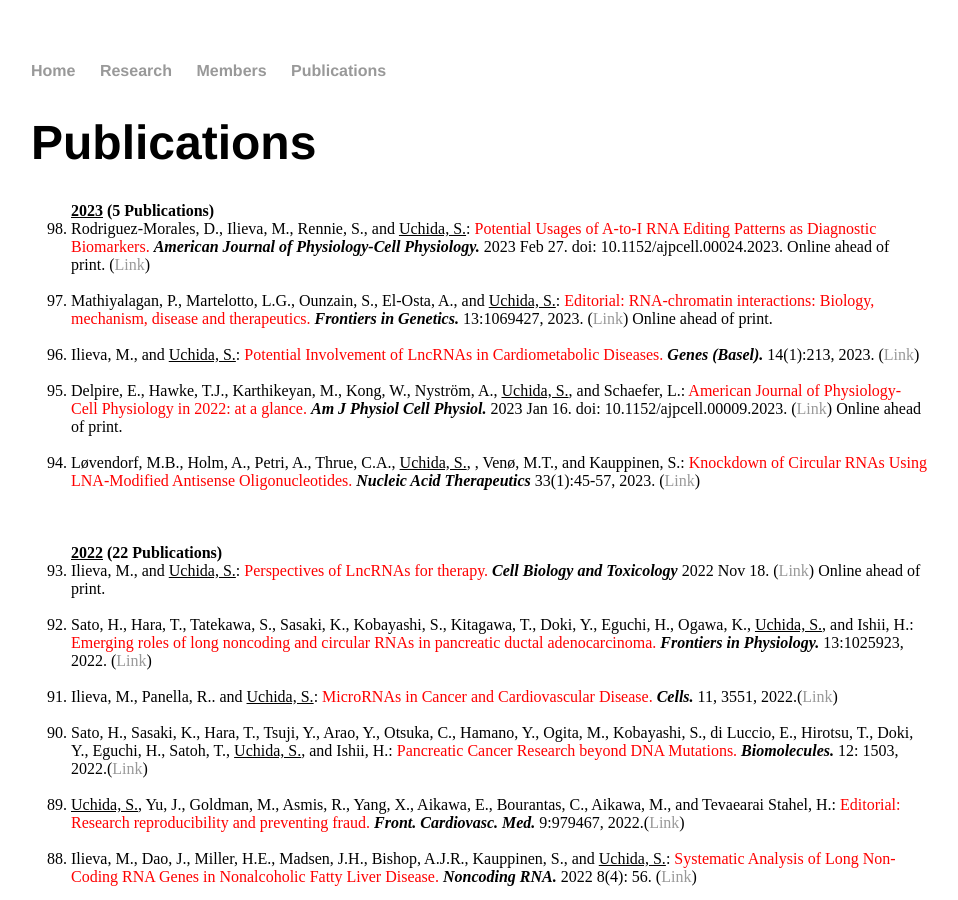
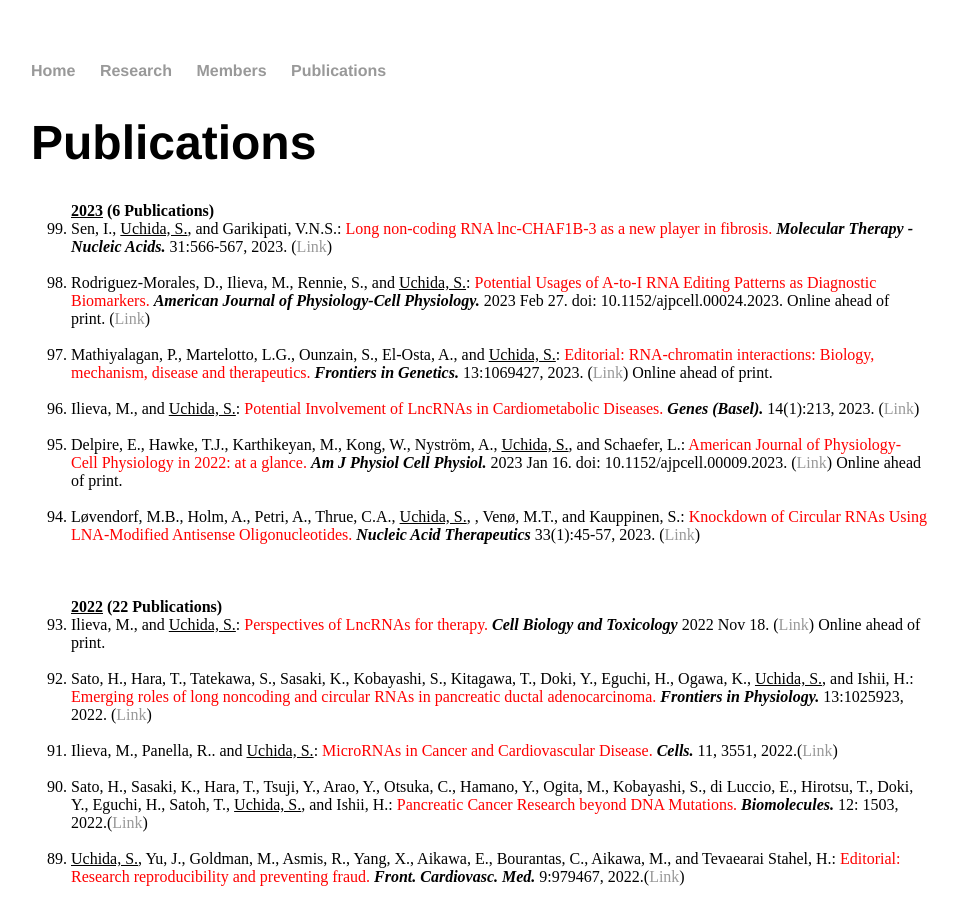
Before and after one commit to heartlncrna/heartlncrna.github.io, a Jekyll site: the page publications/pub_list.html, which Jekyll copies as it is, in a window 1280 px wide and 900 px high. Shown: the whole window, without its empty margins (161-1119 px from the left). Built offline with Jekyll 4.4.1, drawn with Linux system fonts in a browser that asks for light colours.

Commit message:
Update pub_list.html

```diff
--- a/publications/pub_list.html
+++ b/publications/pub_list.html
@@ -26,7 +26,10 @@
 
 			<p class="Normal">
 			<ol reversed="reversed">
-				<strong><u>2023</u>  (5 Publications)</strong>
+				<strong><u>2023</u>  (6 Publications)</strong>
+				<li>	Sen, I., <u>Uchida, S.</u>, and Garikipati, V.N.S.: <font color="red">Long non-coding RNA lnc-CHAF1B-3 as a new player in fibrosis.</font> <b><i> Molecular Therapy - Nucleic Acids.</i></b> 31:566-567, 2023. (<a href="https://www.cell.com/molecular-therapy-family/nucleic-acids/fulltext/S2162-2531(23)00033-1?_returnURL=https%3A%2F%2Flinkinghub.elsevier.com%2Fretrieve%2Fpii%2FS2162253123000331%3Fshowall%3Dtrue">Link</span></a>)</li>
+			<br>
+
 				<li>	Rodriguez-Morales, D., Ilieva, M., Rennie, S., and <u>Uchida, S.</u>: <font color="red">Potential Usages of A-to-I RNA Editing Patterns as Diagnostic Biomarkers.</font> <b><i> American Journal of Physiology-Cell Physiology.</i></b> 2023 Feb 27. doi: 10.1152/ajpcell.00024.2023. Online ahead of print. (<a href="https://journals.physiology.org/doi/abs/10.1152/ajpcell.00024.2023">Link</span></a>)</li>
 			<br>
 
```
